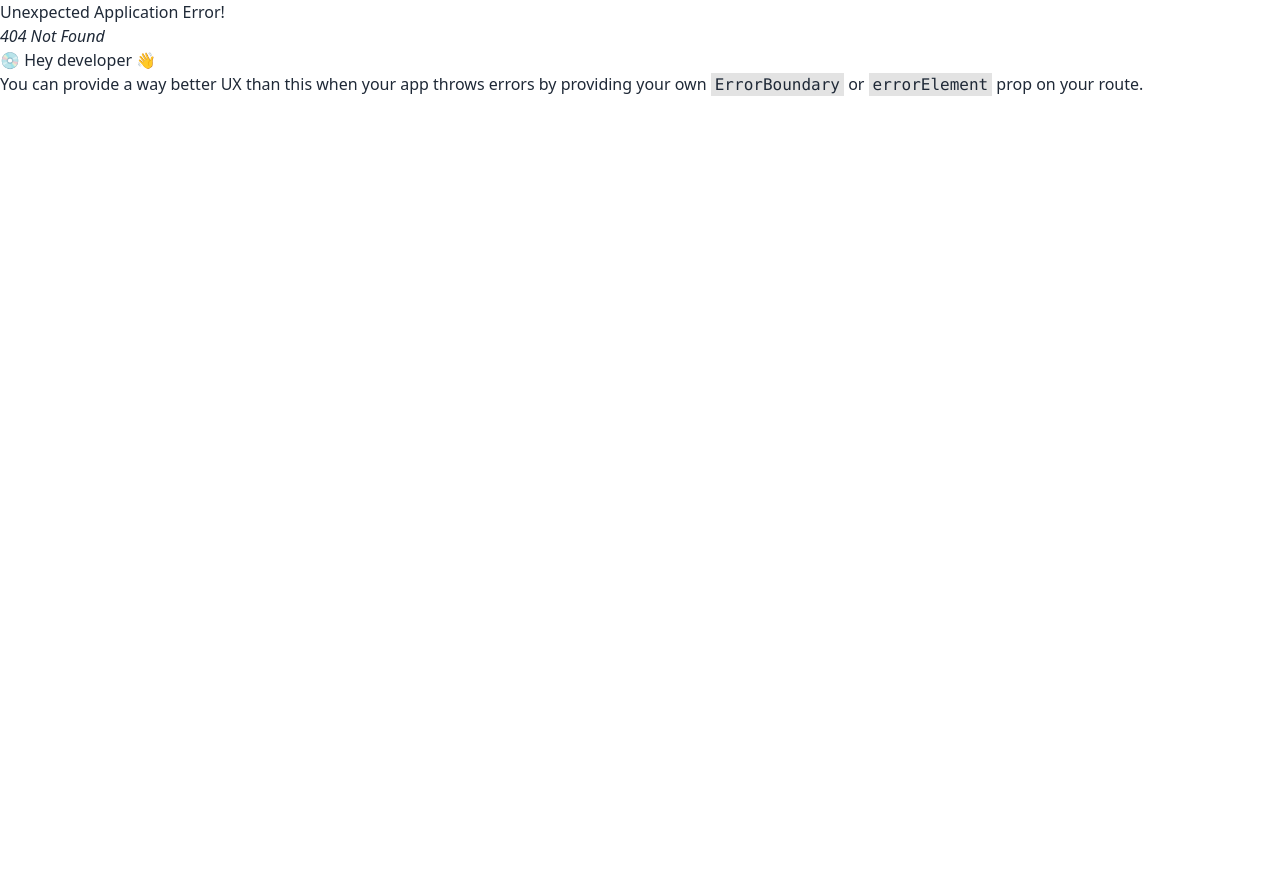
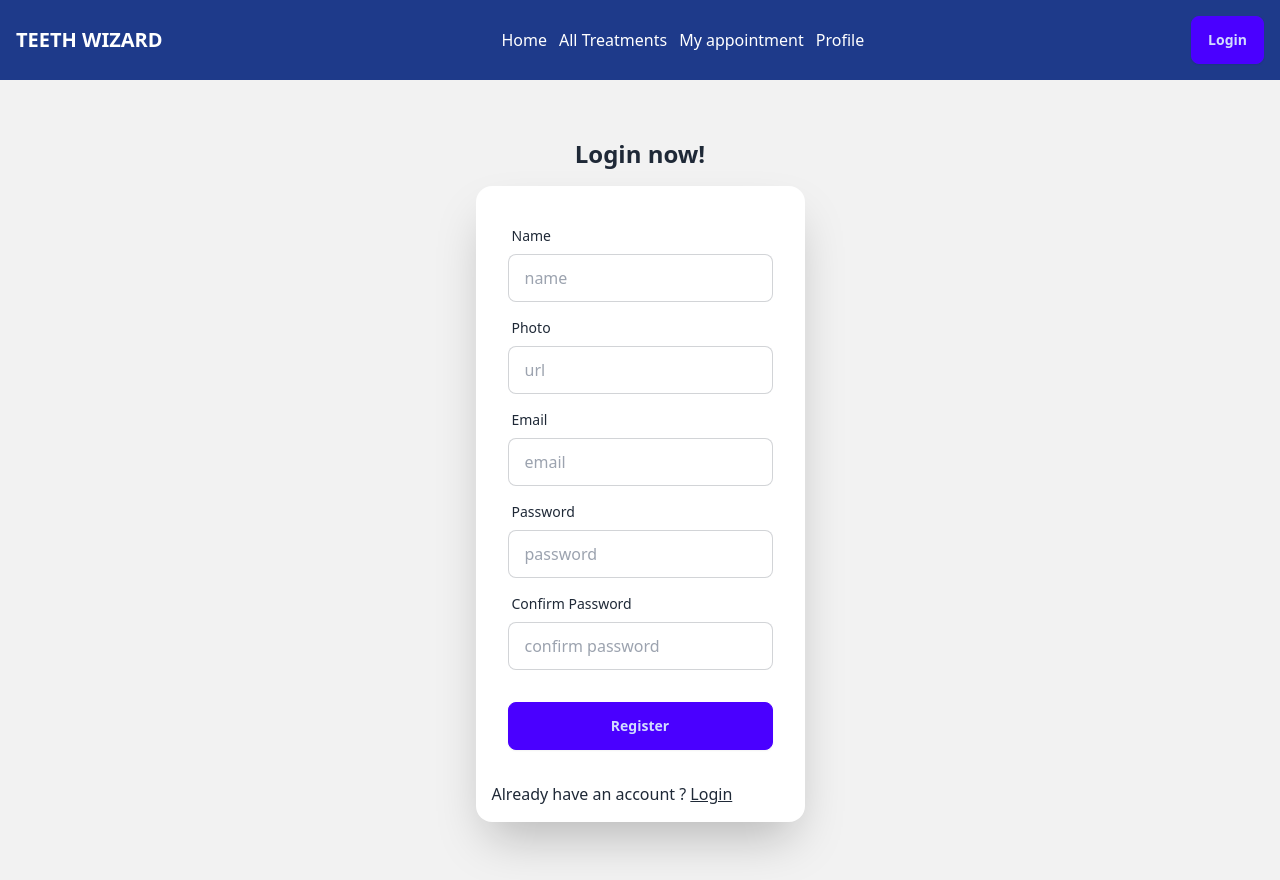
Before and after one commit to mohammaduzzal/teeth-wizard, a React (Vite) app: page /register in a window 1280 px wide. Before the commit this address had no page. Before the commit the page ends 800 px from the top, so only its background shows below. Built offline with nearby package versions, Linux system fonts and the light colour scheme; no server answers.

Commit message:
handle login logout and register

```diff
--- a/src/App.jsx
+++ /dev/null
@@ -1,35 +0,0 @@
-import { useState } from 'react'
-import reactLogo from './assets/react.svg'
-import viteLogo from '/vite.svg'
-import './App.css'
-
-function App() {
-  const [count, setCount] = useState(0)
-
-  return (
-    <>
-      <div>
-        <a href="https://vite.dev" target="_blank">
-          <img src={viteLogo} className="logo" alt="Vite logo" />
-        </a>
-        <a href="https://react.dev" target="_blank">
-          <img src={reactLogo} className="logo react" alt="React logo" />
-        </a>
-      </div>
-      <h1>Vite + React</h1>
-      <div className="card">
-        <button onClick={() => setCount((count) => count + 1)}>
-          count is {count}
-        </button>
-        <p>
-          Edit <code>src/App.jsx</code> and save to test HMR
-        </p>
-      </div>
-      <p className="read-the-docs">
-        Click on the Vite and React logos to learn more
-      </p>
-    </>
-  )
-}
-
-export default App
--- /dev/null
+++ b/src/components/AuthProvider/AuthProvider.jsx
@@ -0,0 +1,50 @@
+import { createUserWithEmailAndPassword, GoogleAuthProvider, onAuthStateChanged, signInWithEmailAndPassword, signInWithPopup, signOut } from "firebase/auth";
+import { createContext, useEffect, useState } from "react";
+import auth from "../../firebase/Firebase.config";
+
+export const AuthContext = createContext()
+
+const AuthProvider = ({children}) => {
+    const [user, setUser] = useState(null)
+    const googleProvider = new GoogleAuthProvider();
+
+    const handleRegister = (email,password)=>{
+        return createUserWithEmailAndPassword(auth,email,password)
+    }
+
+    const handleLogin = (email,password)=>{
+        return signInWithEmailAndPassword(auth,email,password)
+    }
+    const handleLogOut = ()=>{
+        return signOut(auth)
+    }
+
+    const handleGoogleLogin =()=>{
+       return signInWithPopup(auth,googleProvider)
+    }
+
+    useEffect(()=>{
+        const unSubscribe = onAuthStateChanged(auth, currentUser =>{
+            console.log(currentUser);
+        })
+        return ()=>{
+            unSubscribe()
+        }
+    },[])
+
+const AuthInfo ={
+    handleRegister,
+    handleLogin,
+    handleLogOut,
+    handleGoogleLogin
+}
+
+
+    return (
+        <AuthContext.Provider value={AuthInfo}>
+            {children}
+        </AuthContext.Provider>
+    );
+};
+
+export default AuthProvider;
--- /dev/null
+++ b/src/components/Login/Login.jsx
@@ -0,0 +1,58 @@
+import { useContext } from "react";
+import { AuthContext } from "../AuthProvider/AuthProvider";
+import { Link } from "react-router-dom";
+
+const Login = () => {
+    const {handleGoogleLogin,handleLogin} = useContext(AuthContext)
+
+    const handleSubmit = e =>{
+        e.preventDefault()
+        const email = e.target.email.value;
+        const password = e.target.password.value;
+
+        console.log( 'email :', email, 'password', password );
+        handleLogin(email,password)
+    }
+
+
+
+    return (
+        <div className="hero bg-base-200 min-h-screen">
+        <div className="hero-content flex-col">
+          <div className="text-center lg:text-left">
+            <h1 className="text-2xl font-bold">Login now!</h1>
+
+          </div>
+          <div className="card bg-base-100 w-full max-w-sm shrink-0 shadow-2xl">
+            <form onSubmit={handleSubmit} className="card-body">
+
+              <div className="form-control">
+                <label className="label">
+                  <span className="label-text">Email</span>
+                </label>
+                <input type="email" name="email" placeholder="email" className="input input-bordered" required />
+              </div>
+              <div className="form-control">
+                <label className="label">
+                  <span className="label-text">Password</span>
+                </label>
+                <input type="password" name="password" placeholder="password" className="input input-bordered" required />
+
+              </div>
+
+              <div className="form-control mt-6">
+                <button className="btn btn-primary">Login</button>
+              </div>
+
+              <p className="text-center">or</p>
+
+              <button onClick={handleGoogleLogin} className="btn btn-primary block items-center">Login with google</button>
+            </form>
+            <p className="ml-4 mb-4">New to this website  ? please <Link className="underline" to='/register'>Register</Link></p>
+          </div>
+        </div>
+      </div>
+    );
+};
+
+export default Login;
--- a/src/components/Navbar/Navbar.jsx
+++ b/src/components/Navbar/Navbar.jsx
@@ -15,7 +15,9 @@ const Navbar = () => {
                 <NavLink className='ml-1 md:ml-3' to='/profile'>Profile</NavLink>
             </div>
             <div className="mr-4">
+                <NavLink to='/login'>
                 <button className="btn btn-primary">Login</button>
+                </NavLink>
             </div>
 
         </div>
--- /dev/null
+++ b/src/components/Register/Register.jsx
@@ -0,0 +1,72 @@
+import { useContext } from "react";
+import { Link } from "react-router-dom";
+import { AuthContext } from "../AuthProvider/AuthProvider";
+
+
+const Register = () => {
+    const {handleRegister} = useContext(AuthContext)
+    const handleSubmit = e =>{
+        e.preventDefault()
+        const email = e.target.email.value;
+        const password = e.target.password.value;
+        const cPassword = e.target.cPassword.value;
+        const name = e.target.name.value;
+        const photo = e.target.photo.value;
+        console.log('name :', name, 'email :', email, 'password', password, 'cPassword', cPassword, 'photo', photo );
+        handleRegister(email,password)
+    }
+
+
+    return (
+        <div className="hero bg-base-200 min-h-screen">
+        <div className="hero-content flex-col">
+          <div className="text-center lg:text-left">
+            <h1 className="text-2xl font-bold">Login now!</h1>
+
+          </div>
+          <div className="card bg-base-100 w-full max-w-sm shrink-0 shadow-2xl">
+            <form onSubmit={handleSubmit} className="card-body">
+              <div className="form-control">
+                <label className="label">
+                  <span className="label-text">Name</span>
+                </label>
+                <input type="text" name="name" placeholder="name" className="input input-bordered" required />
+              </div>
+              <div className="form-control">
+                <label className="label">
+                  <span className="label-text">Photo</span>
+                </label>
+                <input type="text" name="photo" placeholder="url" className="input input-bordered" required />
+              </div>
+              <div className="form-control">
+                <label className="label">
+                  <span className="label-text">Email</span>
+                </label>
+                <input type="email" name="email" placeholder="email" className="input input-bordered" required />
+              </div>
+              <div className="form-control">
+                <label className="label">
+                  <span className="label-text">Password</span>
+                </label>
+                <input type="password" name="password" placeholder="password" className="input input-bordered" required />
+
+              </div>
+              <div className="form-control">
+                <label className="label">
+                  <span className="label-text"> Confirm Password</span>
+                </label>
+                <input type="password" name="cPassword" placeholder="confirm password" className="input input-bordered" required />
+
+              </div>
+              <div className="form-control mt-6">
+                <button className="btn btn-primary">Register</button>
+              </div>
+            </form>
+            <p className="ml-4 mb-4">Already have an account ? <Link className="underline" to='/login'>Login</Link></p>
+          </div>
+        </div>
+      </div>
+    );
+};
+
+export default Register;
--- a/src/main.jsx
+++ b/src/main.jsx
@@ -4,9 +4,13 @@ import './index.css'
 
 import {  RouterProvider } from 'react-router-dom'
 import router from './Router/Router'
+import AuthProvider from './components/AuthProvider/AuthProvider'
 
 createRoot(document.getElementById('root')).render(
   <StrictMode>
+    <AuthProvider>
     <RouterProvider router={router}></RouterProvider>
+    </AuthProvider>
+
   </StrictMode>,
 )
```
Also changed, not shown: src/Router/Router.jsx (+10 -0 lines).
